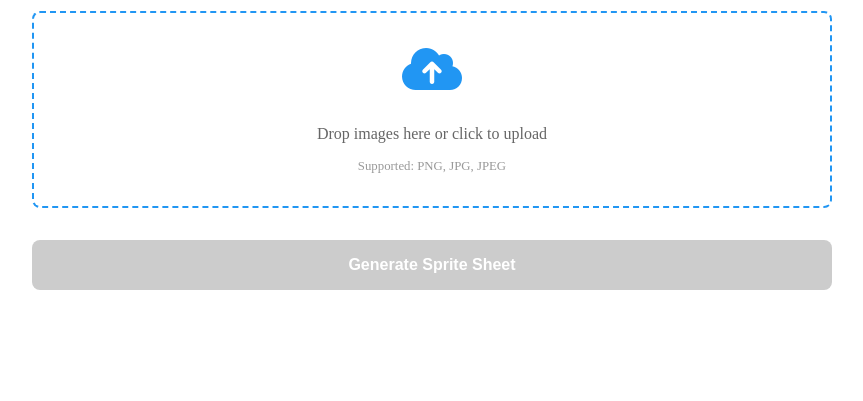
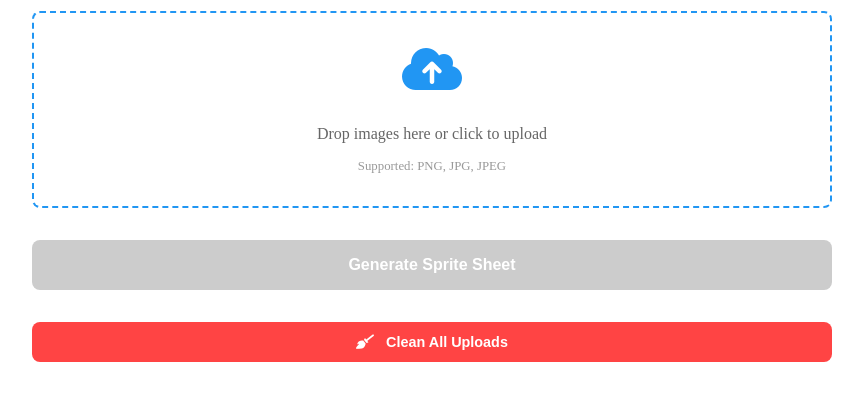
Before and after one commit to gamedev-yash/SpriteForge, a website: page frontend/index.html in a window 1280 px wide. Shown: the part 119-520 px from the top of the page, without its empty margins (208-1071 px from the left). Drawn offline with Linux system fonts and the light colour scheme; no server answers.

Commit message:
added a cleanup button

```diff
--- a/frontend/css/styles.css
+++ b/frontend/css/styles.css
@@ -135,3 +135,23 @@ button:disabled {
 .download-links a:hover {
     background: #45a049;
 }
+
+.cleanup-btn {
+    margin-top: 2rem;
+    padding: 0.75rem 1.5rem;
+    background: #ff4444;
+    color: white;
+    border: none;
+    border-radius: 8px;
+    cursor: pointer;
+    font-size: 0.9rem;
+    transition: background 0.3s ease;
+}
+
+.cleanup-btn:hover {
+    background: #cc0000;
+}
+
+.cleanup-btn i {
+    margin-right: 0.5rem;
+}
--- a/frontend/index.html
+++ b/frontend/index.html
@@ -26,6 +26,9 @@
             <h2>Generated Files</h2>
             <div class="download-links"></div>
         </div>
+        <button id="cleanupBtn" class="cleanup-btn">
+            <i class="fas fa-broom"></i> Clean All Uploads
+        </button>
     </div>
     <script src="./js/index.js"></script>
 </body>
```
